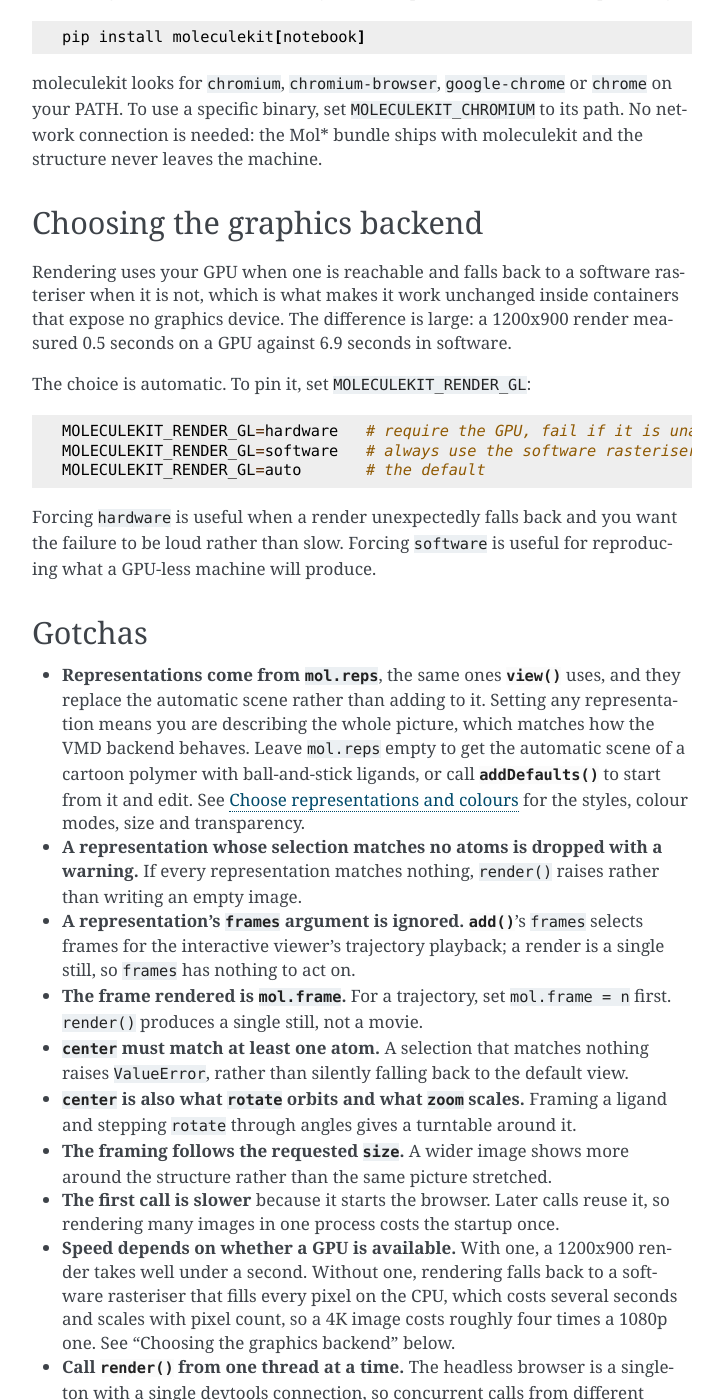
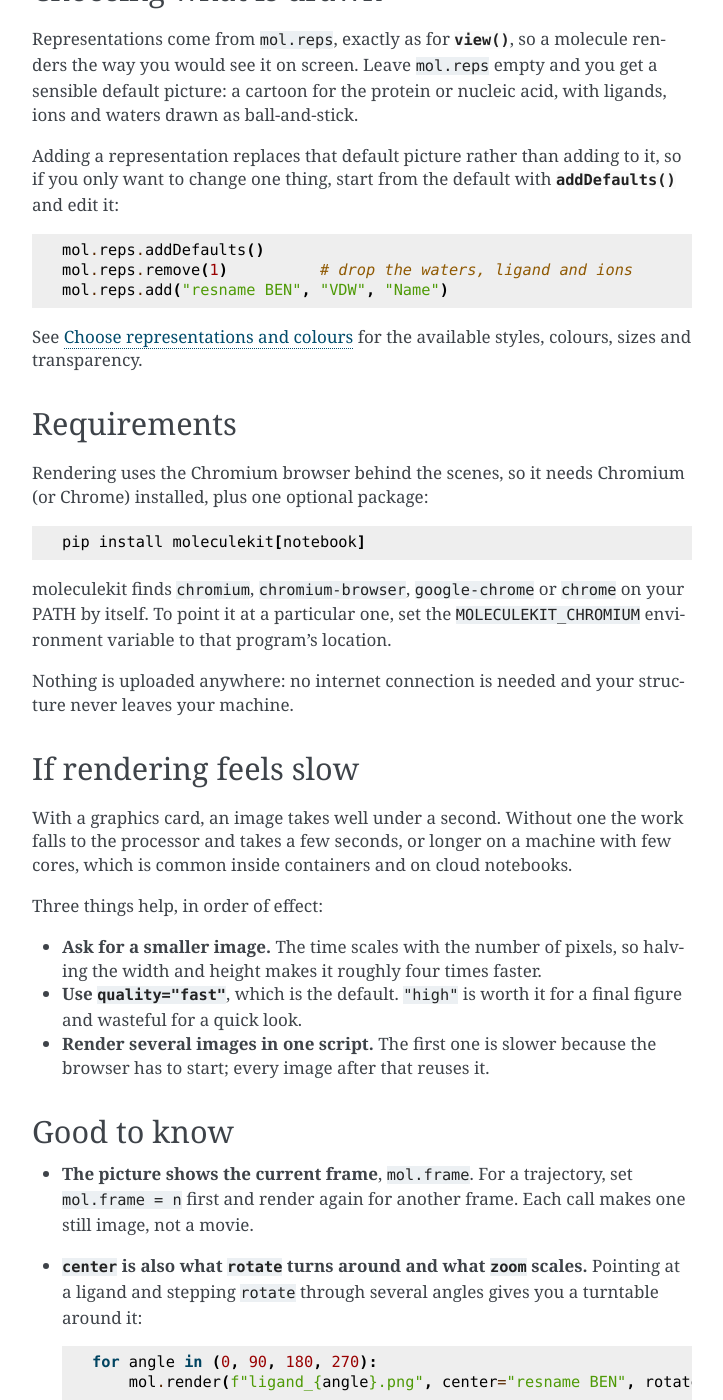
Before and after one commit to Acellera/moleculekit, a Sphinx documentation site: the page built from doc/source/how-to/render-an-image.md, in a window 1280 px wide and 1400 px high, scrolled down 1321 px. Shown: the whole window, without its empty margins (388-1111 px from the left). Built offline with Sphinx 7.4.7, drawn with Linux system fonts in a browser that asks for light colours; pages that are not in the unit, such as notebooks, are missing from menus; some of the changed text lies outside the part shown.

````diff
--- a/doc/source/how-to/render-an-image.md
+++ b/doc/source/how-to/render-an-image.md
@@ -1,7 +1,8 @@
 # Render a molecule to an image file
 
-**Goal:** produce a PNG of a molecule with no viewer window, for a script, a
-report, or an agent that cannot look at a screen, using {py:meth}`~moleculekit.molecule.Molecule.render`.
+**Goal:** save a picture of a molecule to a file, without opening a viewer
+window, using {py:meth}`~moleculekit.molecule.Molecule.render`. Useful in a
+script that produces figures, or anywhere no screen is available.
 
 ## Example
 
@@ -16,93 +17,103 @@
 mol.render("trypsin.png", size=(1200, 900), rotate="top", center="resname BEN")
 ```
 
-Passing no path returns the PNG bytes instead, which suits writing to a stream:
+Leave out the file name and you get the image data back instead, which is handy
+for writing it somewhere else:
 
 ```python
 png = mol.render(size=(800, 600))
 ```
 
-## Parameters
+## Options
 
-| Parameter | Meaning |
+| Option | What it does |
 | --- | --- |
-| `output` | Path to write. Omit to get the PNG bytes back. |
-| `size` | `(width, height)` in pixels. |
-| `quality` | `"fast"` or `"high"`. `"high"` adds ambient occlusion, which is close to free on a GPU and costs roughly three times the time on the software fallback. |
-| `center` | Atom selection to frame the camera on. |
-| `rotate` | `"front"`, `"back"`, `"left"`, `"right"`, `"top"`, `"bottom"`, or `(rx, ry, rz)` in degrees. |
-| `zoom` | Larger values move the camera closer. |
-| `clip` | Half-thickness in Angstrom of the slab drawn around what the camera frames, cutting away what is in front of and behind it. Omit to draw the whole structure. |
-| `fog` | Depth cueing strength, `0` to `100`. Fog fades distant geometry into the background colour. Omit for Mol\*'s own strength. |
-| `background` | Colour name or hex string. Ignored when `transparent=True`. |
-| `transparent` | Render onto a transparent background, ignoring `background`. |
-| `timeout` | Seconds allowed for one render. |
+| `output` | File to write. Leave it out to get the image data back. |
+| `size` | Width and height of the image in pixels. |
+| `quality` | `"fast"` or `"high"`. `"high"` adds soft shading in the crevices and smoother edges, and takes noticeably longer without a graphics card. |
+| `center` | Atom selection to point the camera at, such as `"resname BEN"`. |
+| `rotate` | `"front"`, `"back"`, `"left"`, `"right"`, `"top"`, `"bottom"`, or your own `(x, y, z)` rotation in degrees. |
+| `zoom` | How close the camera sits. Larger is closer. |
+| `clip` | Show only a slab this many Angstrom thick around what the camera is pointed at, cutting away what is in front and behind. Leave it out to show the whole structure. |
+| `fog` | How much distant parts fade into the background, from `0` for none to `100` for the most. |
+| `background` | Background colour, by name or as `#rrggbb`. |
+| `transparent` | Give the image a transparent background instead of a colour. |
+| `timeout` | How many seconds to allow for one image before giving up. |
+
+## Choosing what is drawn
+
+Representations come from `mol.reps`, exactly as for
+{py:meth}`~moleculekit.molecule.Molecule.view`, so a molecule renders the way
+you would see it on screen. Leave `mol.reps` empty and you get a sensible
+default picture: a cartoon for the protein or nucleic acid, with ligands, ions
+and waters drawn as ball-and-stick.
+
+Adding a representation replaces that default picture rather than adding to it,
+so if you only want to change one thing, start from the default with
+{py:meth}`~moleculekit.representations.Representations.addDefaults` and edit
+it:
+
+```python
+mol.reps.addDefaults()
+mol.reps.remove(1)          # drop the waters, ligand and ions
+mol.reps.add("resname BEN", "VDW", "Name")
+```
+
+See [Choose representations and colours](choose-representations.md) for the
+available styles, colours, sizes and transparency.
 
 ## Requirements
 
-Rendering needs a chromium binary and the optional `molviewspec` dependency:
+Rendering uses the Chromium browser behind the scenes, so it needs Chromium
+(or Chrome) installed, plus one optional package:
 
 ```
 pip install moleculekit[notebook]
 ```
 
-moleculekit looks for `chromium`, `chromium-browser`, `google-chrome` or
-`chrome` on your PATH. To use a specific binary, set `MOLECULEKIT_CHROMIUM` to
-its path. No network connection is needed: the Mol* bundle ships with
-moleculekit and the structure never leaves the machine.
+moleculekit finds `chromium`, `chromium-browser`, `google-chrome` or `chrome`
+on your PATH by itself. To point it at a particular one, set the
+`MOLECULEKIT_CHROMIUM` environment variable to that program's location.
 
-## Choosing the graphics backend
+Nothing is uploaded anywhere: no internet connection is needed and your
+structure never leaves your machine.
 
-Rendering uses your GPU when one is reachable and falls back to a software
-rasteriser when it is not, which is what makes it work unchanged inside
-containers that expose no graphics device. The difference is large: a 1200x900
-render measured 0.5 seconds on a GPU against 6.9 seconds in software.
+## If rendering feels slow
 
-The choice is automatic. To pin it, set `MOLECULEKIT_RENDER_GL`:
+With a graphics card, an image takes well under a second. Without one the work
+falls to the processor and takes a few seconds, or longer on a machine with few
+cores, which is common inside containers and on cloud notebooks.
 
-```
-MOLECULEKIT_RENDER_GL=hardware   # require the GPU, fail if it is unavailable
-MOLECULEKIT_RENDER_GL=software   # always use the software rasteriser
-MOLECULEKIT_RENDER_GL=auto       # the default
-```
+Three things help, in order of effect:
 
-Forcing `hardware` is useful when a render unexpectedly falls back and you want
-the failure to be loud rather than slow. Forcing `software` is useful for
-reproducing what a GPU-less machine will produce.
+- **Ask for a smaller image.** The time scales with the number of pixels, so
+  halving the width and height makes it roughly four times faster.
+- **Use `quality="fast"`**, which is the default. `"high"` is worth it for a
+  final figure and wasteful for a quick look.
+- **Render several images in one script.** The first one is slower because the
+  browser has to start; every image after that reuses it.
 
-## Gotchas
+## Good to know
 
-- **Representations come from `mol.reps`**, the same ones {py:meth}`~moleculekit.molecule.Molecule.view` uses, and
-  they replace the automatic scene rather than adding to it. Setting any
-  representation means you are describing the whole picture, which matches how
-  the VMD backend behaves. Leave `mol.reps` empty to get the automatic scene of
-  a cartoon polymer with ball-and-stick ligands, or call {py:meth}`~moleculekit.representations.Representations.addDefaults` to start
-  from it and edit. See
-  [Choose representations and colours](choose-representations.md) for the
-  styles, colour modes, size and transparency.
-- **A representation whose selection matches no atoms is dropped with a
-  warning.** If every representation matches nothing, `render()` raises rather
-  than writing an empty image.
-- **A representation's `frames` argument is ignored.** {py:meth}`~moleculekit.representations.Representations.add`'s `frames`
-  selects frames for the interactive viewer's trajectory playback; a render is a
-  single still, so `frames` has nothing to act on.
-- **The frame rendered is `mol.frame`.** For a trajectory, set `mol.frame = n`
-  first. `render()` produces a single still, not a movie.
-- **`center` must match at least one atom.** A selection that matches nothing
-  raises `ValueError`, rather than silently falling back to the default view.
-- **`center` is also what `rotate` orbits and what `zoom` scales.** Framing a
-  ligand and stepping `rotate` through angles gives a turntable around it.
-- **The framing follows the requested `size`.** A wider image shows more around
-  the structure rather than the same picture stretched.
-- **The first call is slower** because it starts the browser. Later calls reuse
-  it, so rendering many images in one process costs the startup once.
-- **Speed depends on whether a GPU is available.** With one, a 1200x900 render
-  takes well under a second. Without one, rendering falls back to a software
-  rasteriser that fills every pixel on the CPU, which costs several seconds and
-  scales with pixel count, so a 4K image costs roughly four times a 1080p one.
-  See "Choosing the graphics backend" below.
-- **Call {py:meth}`~moleculekit.molecule.Molecule.render` from one thread at a time.** The headless browser is a
-  singleton with a single devtools connection, so concurrent calls from
-  different threads (a multi-threaded service handling several requests at
-  once, for example) can read each other's responses. Serialise calls to
-  `render()`, for example behind a lock, if more than one thread might call it.
+- **The picture shows the current frame**, `mol.frame`. For a trajectory, set
+  `mol.frame = n` first and render again for another frame. Each call makes one
+  still image, not a movie.
+- **`center` is also what `rotate` turns around and what `zoom` scales.**
+  Pointing at a ligand and stepping `rotate` through several angles gives you a
+  turntable around it:
+
+  ```python
+  for angle in (0, 90, 180, 270):
+      mol.render(f"ligand_{angle}.png", center="resname BEN", rotate=(0, angle, 0))
+  ```
+
+- **`center` has to match at least one atom**, otherwise you get an error
+  rather than a picture of something you did not ask for.
+- **The framing follows the size you ask for.** A wider image shows more around
+  the molecule rather than the same picture stretched.
+- **A representation matching no atoms is skipped with a warning**, and if none
+  of them match anything you get an error instead of a blank image.
+- **`frames` has no effect here.** It chooses frames for trajectory playback in
+  the interactive viewer, and a rendered image is a single still.
+- **Render one image at a time.** If your program uses threads, do not call
+  render from several of them at once.
--- a/moleculekit/viewer/molstar/static/headless.html
+++ b/moleculekit/viewer/molstar/static/headless.html
@@ -26,7 +26,7 @@
         display: block;
       }
     </style>
-    <script type="module" crossorigin src="./assets/headless-DFVsawsR.js"></script>
+    <script type="module" crossorigin src="./assets/headless-DjpTO_pl.js"></script>
     <link rel="modulepreload" crossorigin href="./assets/scene-ZgkRd0Uu.js">
   </head>
   <body>
````
Also changed, not shown: moleculekit/viewer/molstar/static/assets/headless-DFVsawsR.js (deleted, +0 -1 lines), moleculekit/viewer/molstar/static/assets/headless-DjpTO_pl.js (added, +1 -0 lines), 3 other files.
